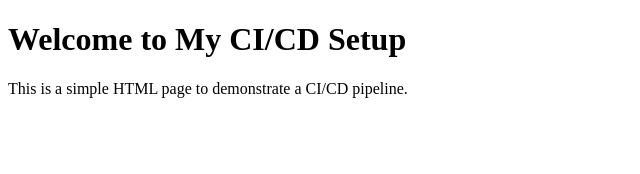
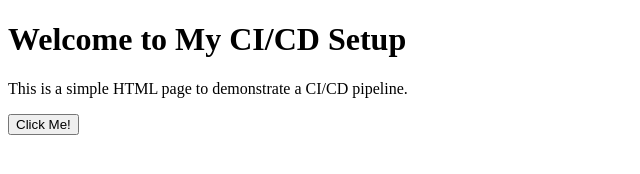
Before and after one commit to anshuman018/CICD_setup_html, a plain HTML site: page index.html in a window 1280 px wide. Shown: the whole page, without its empty margins (0-640 px from the left). Drawn offline with Linux system fonts and the light colour scheme.

Commit message:
added workflow

```diff
--- a/index.html
+++ b/index.html
@@ -9,6 +9,7 @@
 
     <h1>Welcome to My CI/CD Setup</h1>
     <p>This is a simple HTML page to demonstrate a CI/CD pipeline.</p>
+    <button onclick="alert('CI/CD is awesome!')">Click Me!</button>
 
 </body>
 </html>
```
